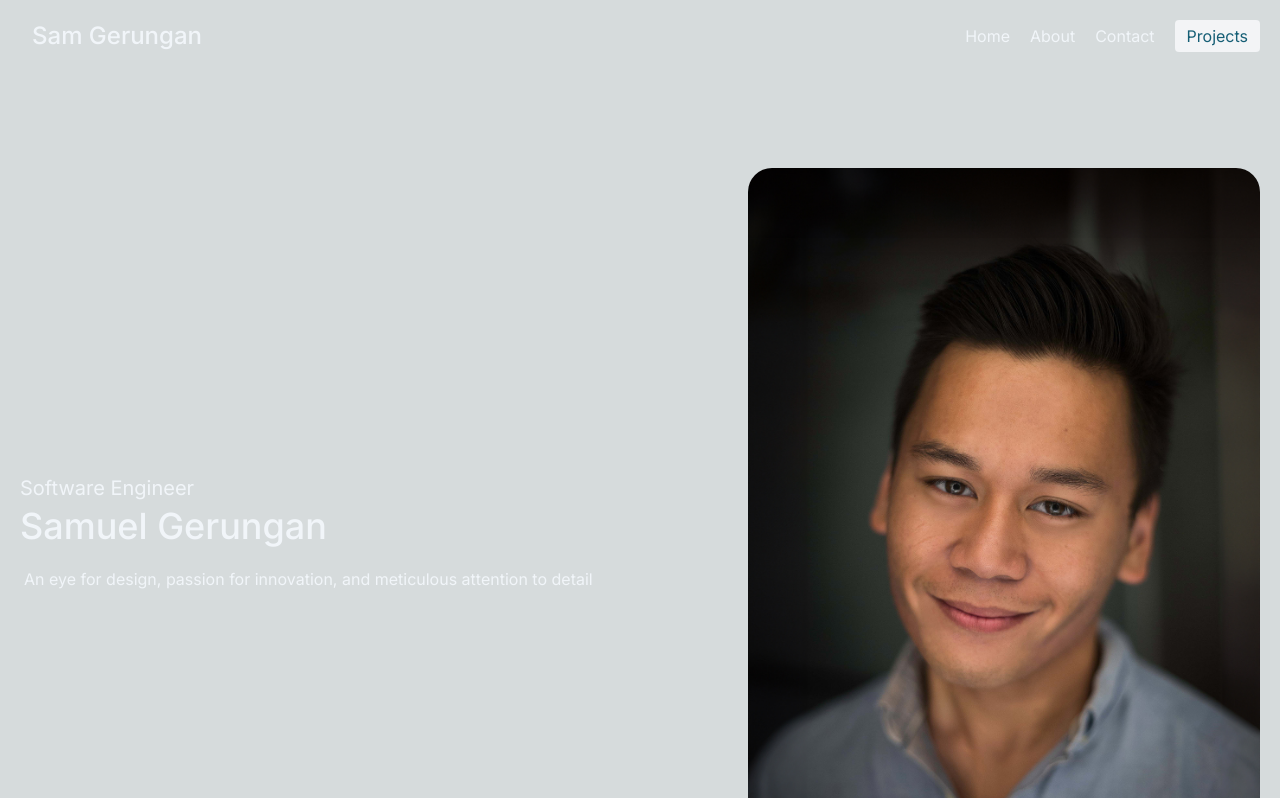
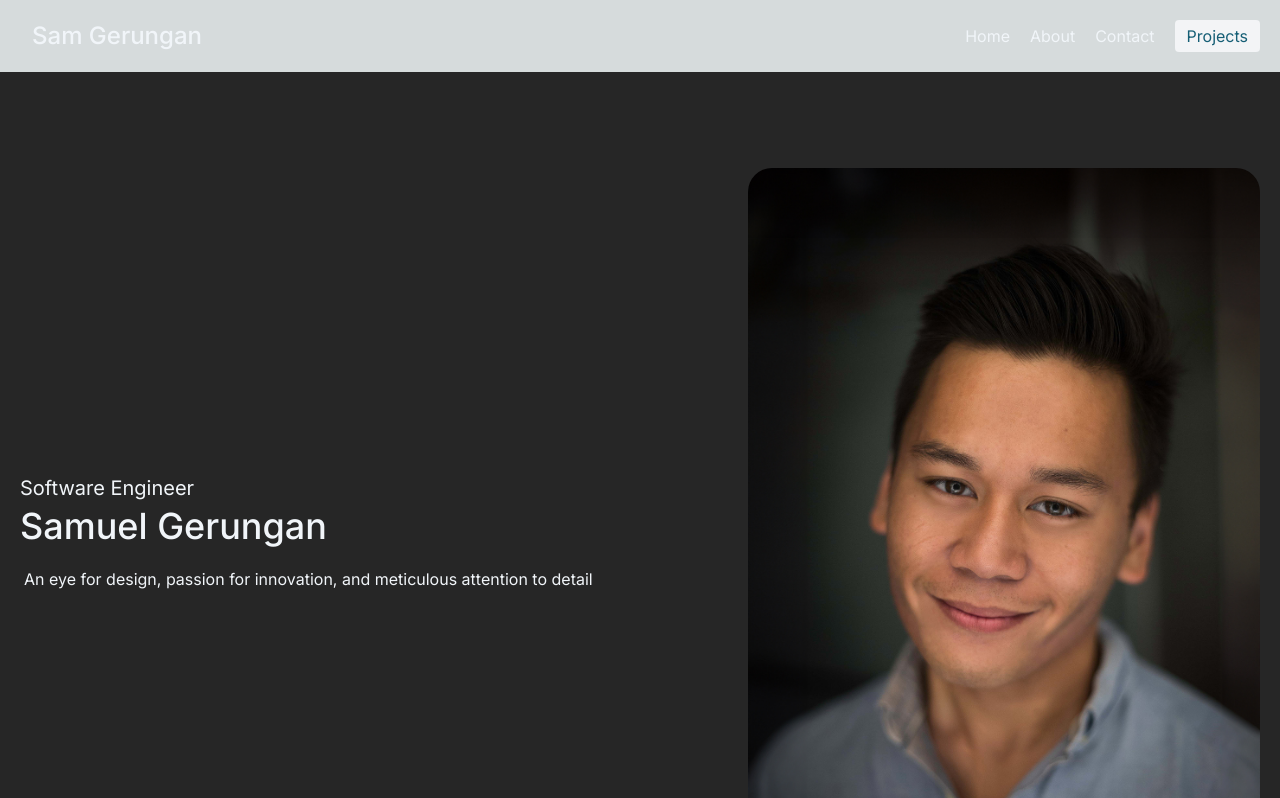
Before and after one commit to Sam-T-G/sam-modern-portfolio, a Next.js app: page / in a window 1280 px wide. Shown: the top 798 px of the page. Built offline with nearby package versions, Linux system fonts and the light colour scheme.

Commit message:
Libraries from fontawesome

```diff
--- a/src/app/about/page.tsx
+++ b/src/app/about/page.tsx
@@ -61,8 +61,8 @@ const About: React.FC = () => {
 									over six years. Self taught in the visual arts and with over 9
 									years of formal training in many musical disciplines, I have
 									capitalized on my artistic talents and training to bring
-									together high quality products with meticulous attention to
-									details.
+									together high quality products with a meticulous attention to
+									detail.
 								</p>
 								<dl className="mt-10 max-w-xl space-y-8 text-base leading-7 text-gray-600 lg:max-w-none">
 									{features.map((feature) => (
--- a/src/app/page.tsx
+++ b/src/app/page.tsx
@@ -4,7 +4,7 @@ import Image from "next/image";
 const Home = () => {
 	return (
 		<>
-      <main className="text-slate-100 body-font">
+			<main className="text-slate-100 bg-neutral-800 body-font">
 				<div className="container mx-auto flex px-5 py-24 md:flex-row flex-col items-center">
 					<div className="lg:flex-grow md:w-1/2 lg:pr-24 md:pr-16 flex flex-col md:items-start md:text-left mb-16 md:mb-0 items-center text-center">
 						<p className="hidden lg:block text-xl my-1">Software Engineer</p>
```
Also changed, not shown: package.json (+7 -1 lines), 1 other file (tests, documents, lock files or other folders). Lines whose indentation alone changed are shown as unchanged.
